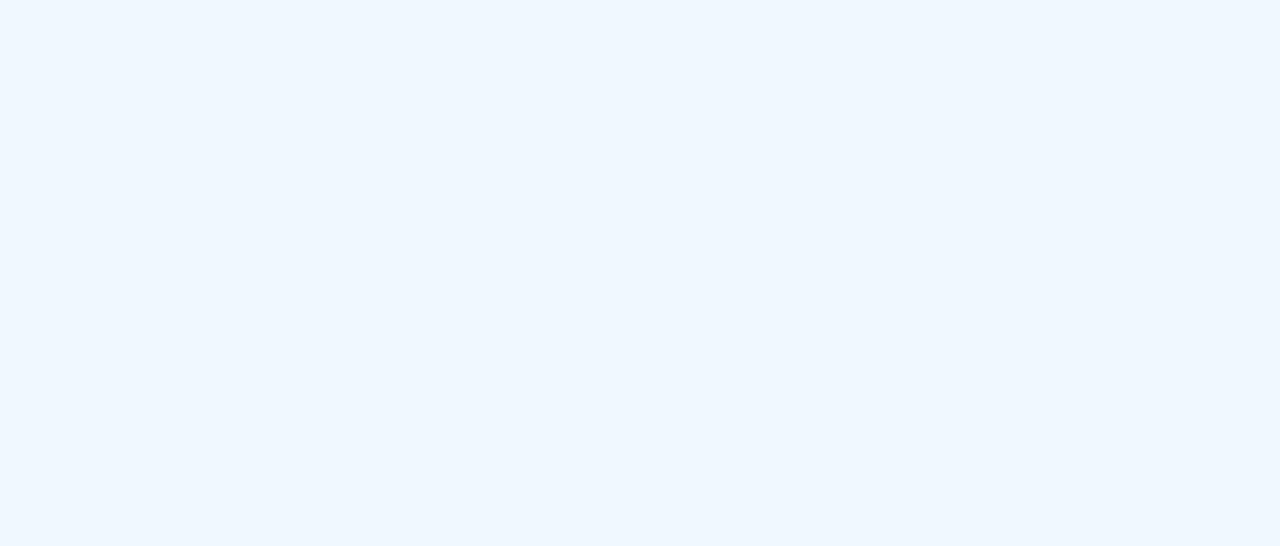
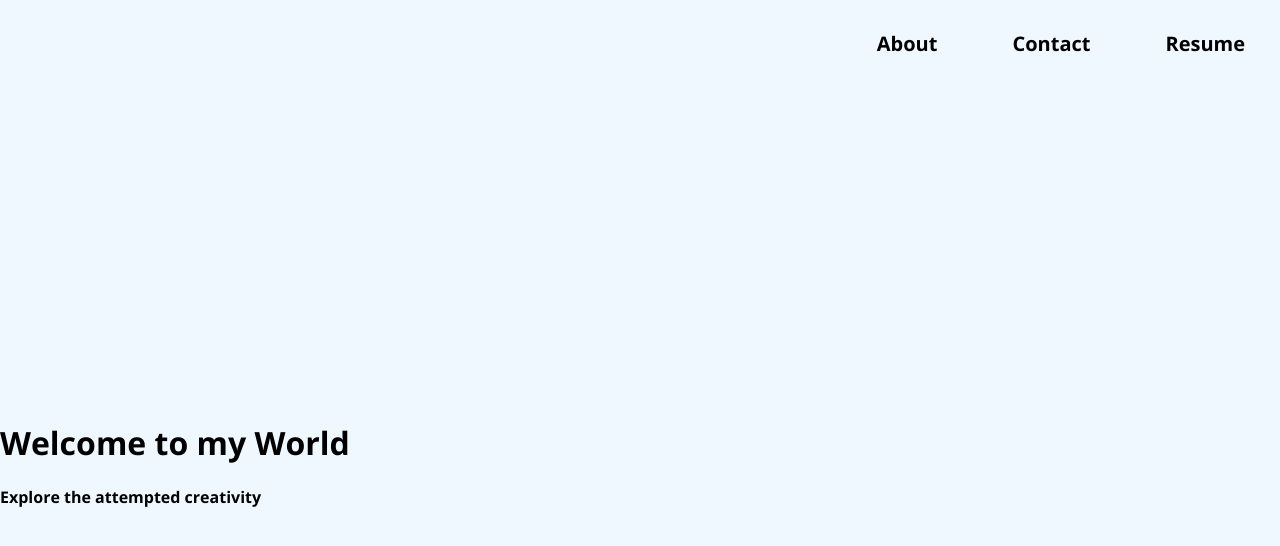
Before and after one commit to Purplepro/Tis-My-Portfolio, a React (Create React App) app in the folder divine-portfolio/: page / in a window 1280 px wide. Shown: the top 546 px of the page. Built offline with nearby package versions, Linux system fonts and the light colour scheme.

Commit message:
Added portfolio links

```diff
--- a/divine-portfolio/package.json
+++ b/divine-portfolio/package.json
@@ -8,6 +8,7 @@
     "@testing-library/user-event": "^12.8.3",
     "react": "^17.0.2",
     "react-dom": "^17.0.2",
+    "react-router-dom": "^5.2.0",
     "react-scripts": "4.0.3",
     "web-vitals": "^1.1.2"
   },
--- a/divine-portfolio/src/App.css
+++ b/divine-portfolio/src/App.css
@@ -1,12 +1,20 @@
+
+@import url('https://fonts.googleapis.com/css2?family=Open+Sans:wght@700&display=swap');
+
+ * {
+   font-family: 'Open Sans', Helvetica;
+ }
 
 .App {
   scroll-snap-type: y mandatory;
   overflow-y: scroll;
   height: 100vh;
+  transition: background-color 1s ease;
 }
 
 .nav {
   width: 100%;
+  padding-top: 10px;
 }
 
 .nav ul {
@@ -17,18 +25,22 @@
 .nav ul li {
   display: inline;
   font-size: 20px;
-  margin-left: 15px;
-  margin-right: 20px;
+  margin-left: 35px;
+  margin-right: 30px;
+
 }
 
 
 .snap {
   scroll-snap-align:start;
+
 }
 
 .Section_1 {
   height: 100vh;
   background-color: aliceblue;
+  display: grid;
+  grid-template-rows: 50% 50%;
 }
 
 
@@ -40,5 +52,34 @@ background-color: rgb(19, 18, 18);
 
 .Section_3 {
 height: 100vh;
-background-color: cornflowerblue;
+background-color: aliceblue;
 }
+
+.nav_link {
+  padding: 5px;
+}
+
+.link-bunch {
+  margin-top: 20px;
+}
+
+
+/* Website Link section */
+.Website_links > li > a {
+  color: white;
+}
+
+.Website_links, li, a {
+  /* padding-top: 200px; */
+  margin: 15px;
+  padding-left: 100px;
+  font-size: 20px;
+  padding: 50px 100px 100px;
+  list-style: none;
+}
+
+.portfoli-weblinks {
+  /* padding-top: 300px; */
+  display: flex;
+  margin-top: auto;
+}
--- a/divine-portfolio/src/App.js
+++ b/divine-portfolio/src/App.js
@@ -1,7 +1,7 @@
-import Navbar from './components/Navbar'
-import Section1 from './components/Section1';
-import Section2 from './components/Section2';
-import Section3 from './components/Section3';
+
+import Section1 from './components/HomePage/Section1';
+import Section2 from './components/HomePage/Section2';
+import Section3 from './components/HomePage/Section3';
 import './App.css';
 
 
@@ -15,7 +15,6 @@ import './App.css';
 function App() {
   return (
     <div className="App">
-      <Navbar/>
       <Section1/>
       <Section2/>
       <Section3/>
--- /dev/null
+++ b/divine-portfolio/src/components/HomePage/Section1.js
@@ -0,0 +1,20 @@
+import React, {Component} from 'react'
+import Navbar from '../Navbar';
+class Section1 extends Component {
+    render() {
+        return (
+            <div className="Section_1 snap" id="sect_1">
+            <Navbar/>
+            <div className="Entrence-quote section-1-child">
+                <h1>Welcome to my World</h1>
+                <span><p>Explore the attempted creativity</p></span>
+            </div>
+            <div className="svg-image section-1-child">
+
+            </div>
+            </div>
+        )
+    }
+}
+
+export default Section1;
--- /dev/null
+++ b/divine-portfolio/src/components/HomePage/Section2.js
@@ -0,0 +1,19 @@
+import React, {Component} from 'react'
+
+class Section2 extends Component {
+    render() {
+        return (
+            <div className="Section_2 snap" id="sect_2">
+                <div className="portfoli-weblinks">
+                <ul className="Website_links">
+                    <li><a href="https://bluedale.herokuapp.com/">BlueDale</a></li>
+                    <li><a href="https://bird-flow.herokuapp.com/">BirdFlow</a></li>
+                    <li><a href="https://github.com/Purplepro/OrbitalGrounds">OrbitalGrounds</a></li>
+                </ul>
+                </div>
+            </div>
+        )
+    }
+}
+
+export default Section2;
--- a/divine-portfolio/src/components/Navbar.js
+++ b/divine-portfolio/src/components/Navbar.js
@@ -1,15 +1,15 @@
 import React, {Component, Components} from 'react';
-
+import { Link } from 'react-router-dom';
 
 class Navbar extends Component {
     state = {};
     render() {
         return (
             <div className="nav" id="nav_sect">
-                <ul>
-                <li>About</li>
-                <li>Contact</li>
-                <li>Resume</li>
+                <ul className="link-bunch">
+                <li className="nav_link">About</li>
+                <li className="nav_link">Contact</li>
+                <li className="nav_link">Resume</li>
                 </ul>
             </div>
         )
--- a/divine-portfolio/src/components/Section1.js
+++ /dev/null
@@ -1,13 +0,0 @@
-import React, {Component} from 'react'
-
-class Section1 extends Component {
-    render() {
-        return (
-            <div className="Section_1 snap" id="sect_1">
-
-            </div>
-        )
-    }
-}
-
-export default Section1;
--- a/divine-portfolio/src/components/Section2.js
+++ /dev/null
@@ -1,13 +0,0 @@
-import React, {Component} from 'react'
-
-class Section2 extends Component {
-    render() {
-        return (
-            <div className="Section_2 snap" id="sect_2">
-
-            </div>
-        )
-    }
-}
-
-export default Section2;
```
Also changed, not shown: divine-portfolio/src/components/ResumePage.js (added, +19 -0 lines), divine-portfolio/src/components/HomePage/Section3.js (renamed from divine-portfolio/src/components/Section3.js), 1 other file (tests, documents, lock files or other folders).
